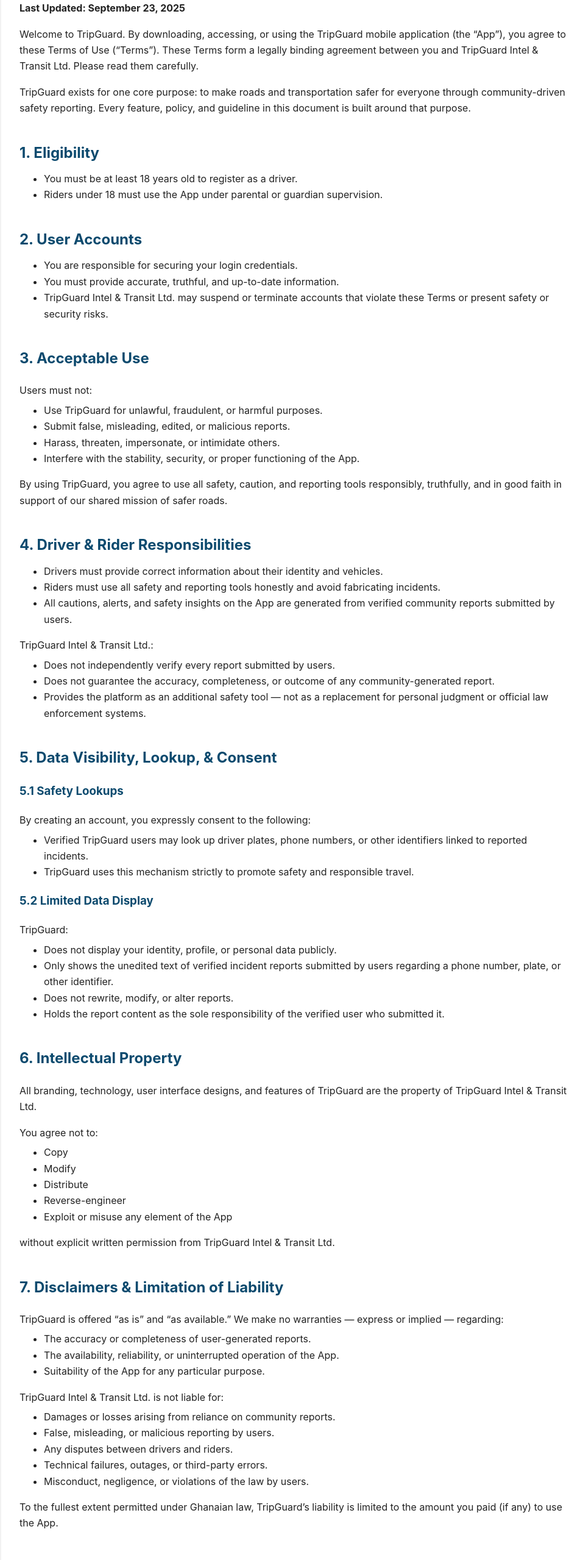
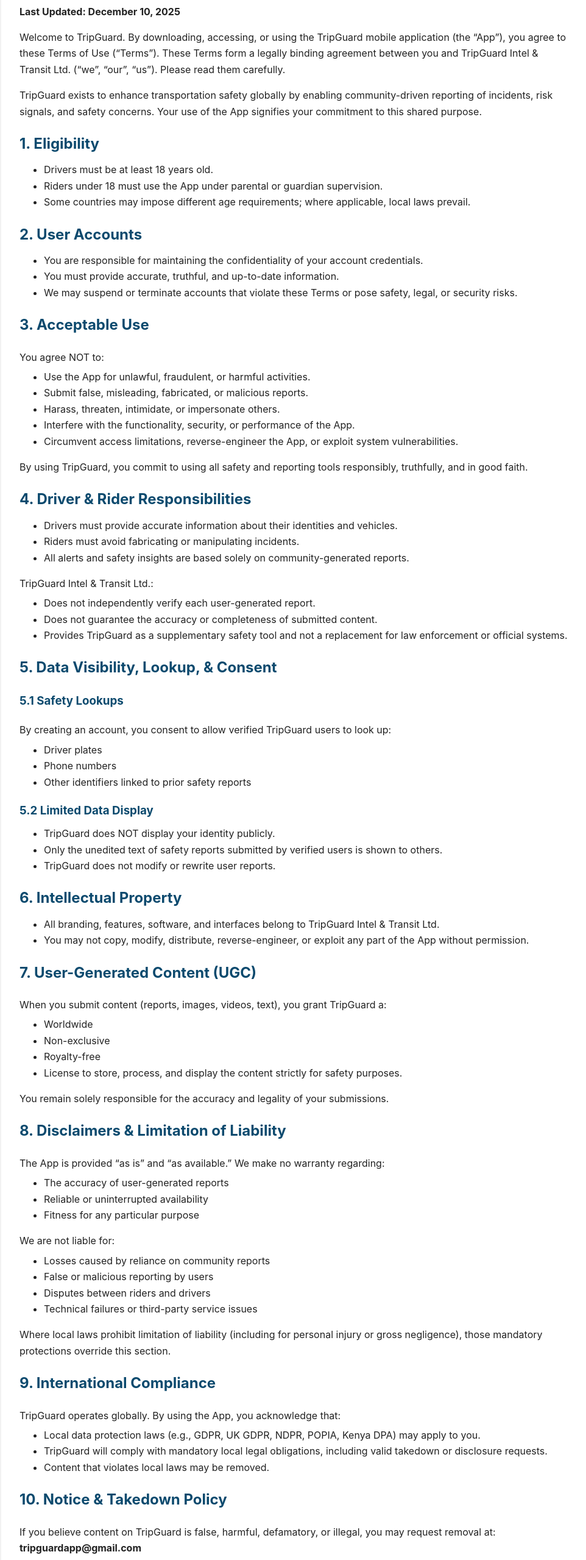
Before and after one commit to AbedCreate/abedcreate.github.io, a plain HTML site: page tripguard/terms-of-use.html in a window 1280 px wide. Shown: the part 160-2719 px from the top of the page at 61% size, without its empty margins (158-1120 px from the left). Drawn offline with Linux system fonts and the light colour scheme.

Commit message:
Revise Terms of Use for TripGuard
Updated the Terms of Use for TripGuard, including changes to eligibility, user accounts, acceptable use, and liability sections. Revised the last updated date and improved clarity throughout the document.

```diff
--- a/tripguard/terms-of-use.html
+++ b/tripguard/terms-of-use.html
@@ -28,18 +28,6 @@
             color: #0c4a6e;
         }
 
-        h1 {
-            margin-bottom: 10px;
-        }
-
-        h2 {
-            margin-top: 40px;
-        }
-
-        p, li {
-            font-size: 16px;
-        }
-
         ul {
             margin-top: -10px;
         }
@@ -55,194 +43,180 @@
 <body>
 
 <div class="container">
+
 <h1>Terms of Use for TripGuard</h1>
-    <p><strong>Last Updated: September 23, 2025</strong></p>
+<p><strong>Last Updated: December 10, 2025</strong></p>
 
 <p>
-        Welcome to TripGuard. By downloading, accessing, or using the TripGuard mobile application (the “App”), you agree to these
-        Terms of Use (“Terms”). These Terms form a legally binding agreement between you and TripGuard Intel & Transit Ltd.
-        Please read them carefully.
+Welcome to TripGuard. By downloading, accessing, or using the TripGuard mobile application (the “App”),
+you agree to these Terms of Use (“Terms”). These Terms form a legally binding agreement between you and
+TripGuard Intel & Transit Ltd. (“we”, “our”, “us”). Please read them carefully.
 </p>
 
 <p>
-        TripGuard exists for one core purpose: to make roads and transportation safer for everyone through community-driven safety
-        reporting. Every feature, policy, and guideline in this document is built around that purpose.
+TripGuard exists to enhance transportation safety globally by enabling community-driven reporting of incidents,
+risk signals, and safety concerns. Your use of the App signifies your commitment to this shared purpose.
 </p>
 
 <h2>1. Eligibility</h2>
 <ul>
-        <li>You must be at least 18 years old to register as a driver.</li>
+    <li>Drivers must be at least 18 years old.</li>
     <li>Riders under 18 must use the App under parental or guardian supervision.</li>
+    <li>Some countries may impose different age requirements; where applicable, local laws prevail.</li>
 </ul>
 
 <h2>2. User Accounts</h2>
 <ul>
-        <li>You are responsible for securing your login credentials.</li>
+    <li>You are responsible for maintaining the confidentiality of your account credentials.</li>
     <li>You must provide accurate, truthful, and up-to-date information.</li>
-        <li>
-            TripGuard Intel & Transit Ltd. may suspend or terminate accounts that violate these Terms or present safety or security risks.
-        </li>
+    <li>We may suspend or terminate accounts that violate these Terms or pose safety, legal, or security risks.</li>
 </ul>
 
 <h2>3. Acceptable Use</h2>
-    <p>Users must not:</p>
+<p>You agree NOT to:</p>
 <ul>
-        <li>Use TripGuard for unlawful, fraudulent, or harmful purposes.</li>
-        <li>Submit false, misleading, edited, or malicious reports.</li>
-        <li>Harass, threaten, impersonate, or intimidate others.</li>
-        <li>Interfere with the stability, security, or proper functioning of the App.</li>
+    <li>Use the App for unlawful, fraudulent, or harmful activities.</li>
+    <li>Submit false, misleading, fabricated, or malicious reports.</li>
+    <li>Harass, threaten, intimidate, or impersonate others.</li>
+    <li>Interfere with the functionality, security, or performance of the App.</li>
+    <li>Circumvent access limitations, reverse-engineer the App, or exploit system vulnerabilities.</li>
 </ul>
 
 <p>
-        By using TripGuard, you agree to use all safety, caution, and reporting tools responsibly, truthfully, and in good faith in
-        support of our shared mission of safer roads.
+By using TripGuard, you commit to using all safety and reporting tools responsibly, truthfully, and in good faith.
 </p>
 
-    <h2>4. Driver &amp; Rider Responsibilities</h2>
+<h2>4. Driver & Rider Responsibilities</h2>
 <ul>
-        <li>Drivers must provide correct information about their identity and vehicles.</li>
-        <li>Riders must use all safety and reporting tools honestly and avoid fabricating incidents.</li>
-        <li>
-            All cautions, alerts, and safety insights on the App are generated from verified community reports submitted by users.
-        </li>
+    <li>Drivers must provide accurate information about their identities and vehicles.</li>
+    <li>Riders must avoid fabricating or manipulating incidents.</li>
+    <li>All alerts and safety insights are based solely on community-generated reports.</li>
 </ul>
 
-    <p>TripGuard Intel &amp; Transit Ltd.:</p>
+<p>
+TripGuard Intel & Transit Ltd.:
+</p>
 <ul>
-        <li>Does not independently verify every report submitted by users.</li>
-        <li>Does not guarantee the accuracy, completeness, or outcome of any community-generated report.</li>
-        <li>
-            Provides the platform as an additional safety tool — not as a replacement for personal judgment or official law enforcement systems.
-        </li>
+    <li>Does not independently verify each user-generated report.</li>
+    <li>Does not guarantee the accuracy or completeness of submitted content.</li>
+    <li>Provides TripGuard as a supplementary safety tool and not a replacement for law enforcement or official systems.</li>
 </ul>
 
-    <h2>5. Data Visibility, Lookup, &amp; Consent</h2>
+<h2>5. Data Visibility, Lookup, & Consent</h2>
 
 <h3>5.1 Safety Lookups</h3>
-    <p>By creating an account, you expressly consent to the following:</p>
+<p>By creating an account, you consent to allow verified TripGuard users to look up:</p>
 <ul>
-        <li>Verified TripGuard users may look up driver plates, phone numbers, or other identifiers linked to reported incidents.</li>
-        <li>TripGuard uses this mechanism strictly to promote safety and responsible travel.</li>
+    <li>Driver plates</li>
+    <li>Phone numbers</li>
+    <li>Other identifiers linked to prior safety reports</li>
 </ul>
 
 <h3>5.2 Limited Data Display</h3>
-    <p>TripGuard:</p>
 <ul>
-        <li>Does not display your identity, profile, or personal data publicly.</li>
-        <li>
-            Only shows the unedited text of verified incident reports submitted by users regarding a phone number, plate, or other identifier.
-        </li>
-        <li>Does not rewrite, modify, or alter reports.</li>
-        <li>Holds the report content as the sole responsibility of the verified user who submitted it.</li>
+    <li>TripGuard does NOT display your identity publicly.</li>
+    <li>Only the unedited text of safety reports submitted by verified users is shown to others.</li>
+    <li>TripGuard does not modify or rewrite user reports.</li>
 </ul>
 
 <h2>6. Intellectual Property</h2>
-    <p>
-        All branding, technology, user interface designs, and features of TripGuard are the property of TripGuard Intel &amp; Transit Ltd.
-    </p>
-    <p>You agree not to:</p>
 <ul>
-        <li>Copy</li>
-        <li>Modify</li>
-        <li>Distribute</li>
-        <li>Reverse-engineer</li>
-        <li>Exploit or misuse any element of the App</li>
-    </ul>
-    <p>without explicit written permission from TripGuard Intel &amp; Transit Ltd.</p>
-
-    <h2>7. Disclaimers &amp; Limitation of Liability</h2>
-    <p>
-        TripGuard is offered “as is” and “as available.” We make no warranties — express or implied — regarding:
-    </p>
-    <ul>
-        <li>The accuracy or completeness of user-generated reports.</li>
-        <li>The availability, reliability, or uninterrupted operation of the App.</li>
-        <li>Suitability of the App for any particular purpose.</li>
+    <li>All branding, features, software, and interfaces belong to TripGuard Intel & Transit Ltd.</li>
+    <li>You may not copy, modify, distribute, reverse-engineer, or exploit any part of the App without permission.</li>
 </ul>
 
-    <p>TripGuard Intel &amp; Transit Ltd. is not liable for:</p>
+<h2>7. User-Generated Content (UGC)</h2>
+<p>When you submit content (reports, images, videos, text), you grant TripGuard a:</p>
 <ul>
-        <li>Damages or losses arising from reliance on community reports.</li>
-        <li>False, misleading, or malicious reporting by users.</li>
-        <li>Any disputes between drivers and riders.</li>
-        <li>Technical failures, outages, or third-party errors.</li>
-        <li>Misconduct, negligence, or violations of the law by users.</li>
+    <li>Worldwide</li>
+    <li>Non-exclusive</li>
+    <li>Royalty-free</li>
+    <li>License to store, process, and display the content strictly for safety purposes.</li>
 </ul>
 
 <p>
-        To the fullest extent permitted under Ghanaian law, TripGuard’s liability is limited to the amount you paid (if any) to use the App.
+You remain solely responsible for the accuracy and legality of your submissions.
 </p>
 
-    <h2>8. User-Generated Content &amp; Legal Responsibility</h2>
+<h2>8. Disclaimers & Limitation of Liability</h2>
+<p>The App is provided “as is” and “as available.” We make no warranty regarding:</p>
+<ul>
+    <li>The accuracy of user-generated reports</li>
+    <li>Reliable or uninterrupted availability</li>
+    <li>Fitness for any particular purpose</li>
+</ul>
+
+<p>We are not liable for:</p>
+<ul>
+    <li>Losses caused by reliance on community reports</li>
+    <li>False or malicious reporting by users</li>
+    <li>Disputes between riders and drivers</li>
+    <li>Technical failures or third-party service issues</li>
+</ul>
+
 <p>
-        All reports, comments, and evidence submitted through TripGuard are classified as user-generated content (“UGC”).
-        TripGuard Intel &amp; Transit Ltd. is a passive platform, not a publisher.
+Where local laws prohibit limitation of liability (including for personal injury or gross negligence),
+those mandatory protections override this section.
+</p>
+
+<h2>9. International Compliance</h2>
+<p>
+TripGuard operates globally. By using the App, you acknowledge that:
 </p>
 <ul>
-        <li>We do not verify, endorse, or guarantee the truthfulness of user submissions.</li>
-        <li>
-            Users who submit false, defamatory, harmful, or malicious reports may be held legally accountable under Ghanaian law.
-        </li>
-        <li>TripGuard reserves the right to cooperate with law enforcement where necessary.</li>
+    <li>Local data protection laws (e.g., GDPR, UK GDPR, NDPR, POPIA, Kenya DPA) may apply to you.</li>
+    <li>TripGuard will comply with mandatory local legal obligations, including valid takedown or disclosure requests.</li>
+    <li>Content that violates local laws may be removed.</li>
 </ul>
 
-    <p>Submitting false allegations or misusing safety tools may result in:</p>
+<h2>10. Notice & Takedown Policy</h2>
+<p>If you believe content on TripGuard is false, harmful, defamatory, or illegal,
+you may request removal at: <strong>tripguardapp@gmail.com</strong></p>
+
+<p>We will investigate and comply with applicable legal requirements.</p>
+
+<h2>11. Termination</h2>
+<p>We may suspend or terminate your account if you:</p>
 <ul>
-        <li>Account termination</li>
-        <li>Permanent ban</li>
-        <li>Legal action from affected persons</li>
-        <li>Reporting to authorities</li>
+    <li>Violate these Terms</li>
+    <li>Submit harmful or false reports</li>
+    <li>Attempt to manipulate or abuse the platform</li>
+    <li>Expose the Company or users to legal or security risks</li>
 </ul>
 
-    <h2>9. Road Safety Mission &amp; Platform Purpose</h2>
-    <p>By using TripGuard, you acknowledge and agree that:</p>
+<h2>12. Governing Law & Dispute Resolution</h2>
+<p>
+These Terms are governed by the laws of Ghana, unless mandatory laws in your country require otherwise.
+</p>
+
+<p>
+International users agree that disputes shall be resolved through:
+</p>
 <ul>
-        <li>
-            The App exists solely to promote safer transportation experiences for drivers, riders, and the general public.
-        </li>
-        <li>
-            TripGuard provides a structured avenue for users to share first-hand safety experiences and incident reports that may help prevent harm.
-        </li>
-        <li>
-            TripGuard is not a replacement for police, emergency services, or regulatory transport authorities.
-        </li>
-        <li>
-            You will use the App’s tools in a manner consistent with the App’s foundational mission: to protect lives,
-            prevent harm, and encourage accountability on Ghana’s roads.
-        </li>
+    <li><strong>Informal negotiation first</strong></li>
+    <li><strong>Then binding arbitration</strong> under internationally recognized rules</li>
 </ul>
 
-    <h2>10. Termination</h2>
-    <p>We may suspend or terminate your account if you:</p>
-    <ul>
-        <li>Violate these Terms;</li>
-        <li>Submit false, harmful, or malicious reports;</li>
-        <li>Attempt to manipulate or misuse TripGuard’s safety tools;</li>
-        <li>Endanger other users or expose the Company to legal, reputational, or security risks.</li>
-    </ul>
-
-    <h2>11. Governing Law</h2>
 <p>
-        These Terms are governed exclusively by the laws of the Republic of Ghana.
-        Any disputes shall be resolved solely in the courts of Ghana.
+Where arbitration is not permitted, disputes may be heard in the courts of the user’s country as required by mandatory law.
 </p>
 
-    <h2>12. Updates to Terms</h2>
+<h2>13. Updates to These Terms</h2>
 <p>
-        We may update these Terms at any time. Continued use of the App after such updates constitutes acceptance of the revised Terms.
+We may update these Terms at any time. Continued use of the App after changes constitutes acceptance.
 </p>
 
-    <h2>13. Contact Us</h2>
+<h2>14. Contact Us</h2>
 <p>
-        If you have questions, concerns, or requests regarding these Terms, please contact:<br>
-        <br>
-        TripGuard Intel &amp; Transit Ltd.<br>
+TripGuard Intel & Transit Ltd.<br>
+Accra, Ghana<br>
 Email: <strong>tripguardapp@gmail.com</strong>
 </p>
 
 <div class="footer">
 © 2025 TripGuard Intel & Transit Ltd. All rights reserved.
 </div>
+
 </div>
 
 </body>
```
Lines whose indentation alone changed are shown as unchanged.
